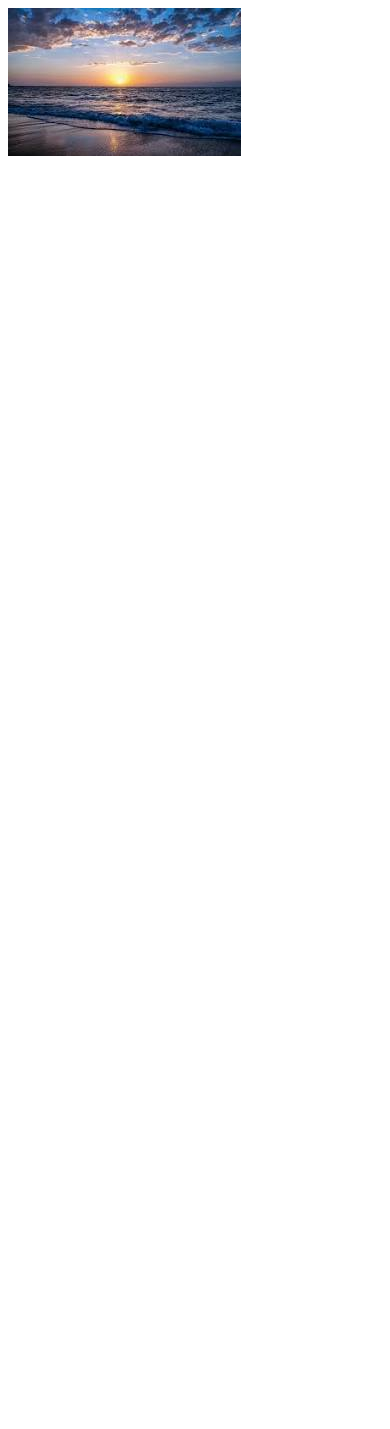
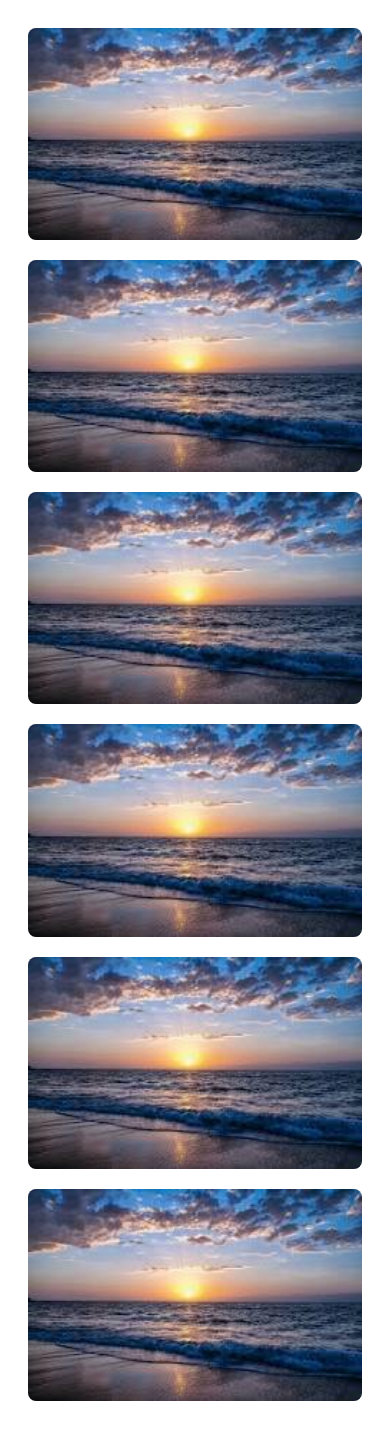
Before and after one commit to r-parkhi/EE-Week-5, a plain HTML site: page index.html in a window 390 px wide. Before the commit the page ends 844 px from the top, so only its background shows below. Drawn offline with Linux system fonts and the light colour scheme.

Commit message:
feat: responsive photo gallery

```diff
--- a/index.html
+++ b/index.html
@@ -1,19 +1,21 @@
-<!DOCTYPE html> <!-- delcare the doc type as HTML. It always goes at the top-->
-<html lang="en"> <!-- root of HTML doc. Tells us that language is in English-->
+<!DOCTYPE html>
+<html lang="en">
 
 <head>
   <meta charset="UTF-8">
-  <meta name="viewport" content="width=device-width, initial-scale=1.0"> <!--makes website responsive (aka tells browser to scale to device width)-->
-  <title>Responsive Photo Gallery</title> <!--sets browser tab name -->
-  <link rel="stylesheet" href="styles.css"> <!--links CSS file which controls the styling-->
+  <meta name="viewport" content="width=device-width, initial-scale=1.0">
+  <title>Radhika's Trip Photo Gallery</title>
+  <link rel="stylesheet" href="styles.css">
 </head>
 
 <body>
-  <div class="gallery"> <!--div is a container. The class gallery is styled in CSS-->
+  <div class="gallery">
     <img src="images/sunset.jpeg" alt="Sunset over the ocean">
-    <!-- place you images here-->
-    <!-- when you save your images, make sure to put them in this repository's folder
-      and into images folder -->
+    <img src="images/sunset.jpeg" alt="Sunset over the ocean">
+    <img src="images/sunset.jpeg" alt="Sunset over the ocean">
+    <img src="images/sunset.jpeg" alt="Sunset over the ocean">
+    <img src="images/sunset.jpeg" alt="Sunset over the ocean">
+    <img src="images/sunset.jpeg" alt="Sunset over the ocean">
   </div>
 </body>
 
--- a/styles.css
+++ b/styles.css
@@ -1,19 +1,19 @@
 /* Gallery container */
 .gallery {
-  /* TODO: Create grid container*/
-  /* TODO: Make grid reponsive*/
-  /* TODO: Add space between grid items*/
-  /* TODO: Add space around grid container*/
+  display: grid;
+  grid-template-columns: repeat(auto-fit, minmax(200px, 1fr));
+  gap: 20px;
+  padding: 20px;
 }
 
 /* Image styling */
 .gallery img {
-  /* TODO: Set the width of the images*/
-  /* TODO: Set the border radius*/
-  /* TODO: Set the object fit*/
+  width: 100%;
+  border-radius: 8px;
+  object-fit: cover;
 }
 
 /* Media query for smaller screens */
 @media (max-width: 600px) {
-  /* TODO: Override the grid columns*/
+  .gallery {grid-template-columns: 1fr;}
 }
```
